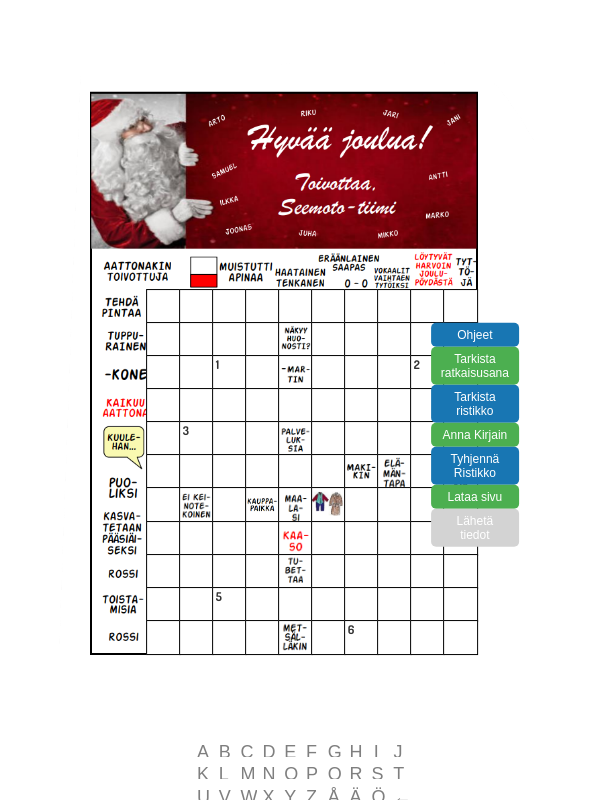
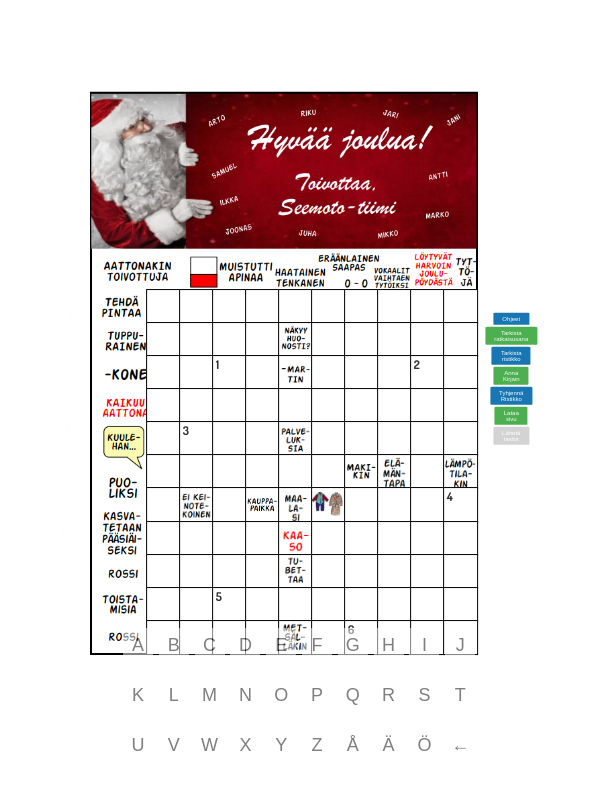
Before and after one commit to DeveloperWizard83/ristikko2021, a React (Vite) app: page / in a window 600 px wide. Built offline with nearby package versions, Linux system fonts and the light colour scheme.

Commit message:
Paranneltu mobiilinäkymää css

```diff
--- a/src/CustomKeyboard.css
+++ b/src/CustomKeyboard.css
@@ -109,7 +109,64 @@
 
     }
 
+    @media (min-width: 401px)and (max-width: 600px) {
 
+      .custom-keyboard-container {
+        display: flex;
+        position: fixed;
+        bottom: 0;
+        left: 50%; /* Add this to start the container in the center */
+        transform: translateX(-50%); /* Add this to shift the container back to the center */
+        justify-content: center;
+        margin-bottom: 27px;
+        width: 100%; /* Stretch the container across the width of the screen */
+        max-width: 750px; /* Set a max-width to prevent it from getting too wide */
+        z-index: 1; /* Make sure this is not higher than the crossword grid's z-index */
+        /* ... other styles ... */
+    }
+
+    .custom-keyboard {
+        display: grid;
+        grid-template-columns: repeat(10, 5.3vw);
+        grid-template-rows: repeat(3, 7.62vw);
+        column-gap: 4px; /* Set gap between columns */
+        row-gap: 4px; /* Set gap between rows */ /* Increase the gap size for more separation */
+
+
+
+        max-width: 700px; }
+        .button-container {
+          position: fixed;
+         top: 0;
+          height: auto; /* Auto height to contain the buttons */
+          right: 7px;
+          width: 9vw; /* Full width to use the entire screen width */
+          z-index: 10; /* Ensure it's above the keyboard container */
+
+          padding: 10px 0; /* Add some padding at the top and bottom */
+          box-sizing: border-box; /* Include padding in the width calculation */
+          display: flex; /* Use flexbox for internal alignment */
+          flex-direction: column; /* Arrange flex items horizontally */
+          align-items: center; /* Center-align the flex items vertically */
+          justify-content: space-around; /* Distribute the items evenly with space around them */
+
+          transform: translateX(-13%);
+          max-width: 6vw;
+          background: none;
+        }
+
+        .button-container button {
+          /* Adjust button styles to be smaller and fit within the container */
+          padding: 3px 9px; /* Reduced padding */
+          font-size: 6px; /* Smaller font size */
+          margin: 0 2px; /* Small margin to keep buttons from touching */
+          min-width: 0; /* Allow buttons to shrink */
+
+         margin-bottom: 2px;
+          border-radius: 5%;
+        }
+
+    }
 
     @media (max-width: 400px) {
       .button-container {
@@ -212,7 +269,11 @@
 
     @media screen and (max-width: 1400px) and (orientation: landscape) {
       .canvas {
-        top: calc(50% + 6.6vw)
+        top: calc(50% + 6.6vw);
+          /* For space at the bottom */
+    bottom: 200px;  /* Example with 'bottom' */
+    /* OR */
+    margin-bottom: 300px; /* Example with 'margin-bottom' */
       }
       .button-container{
 
```
